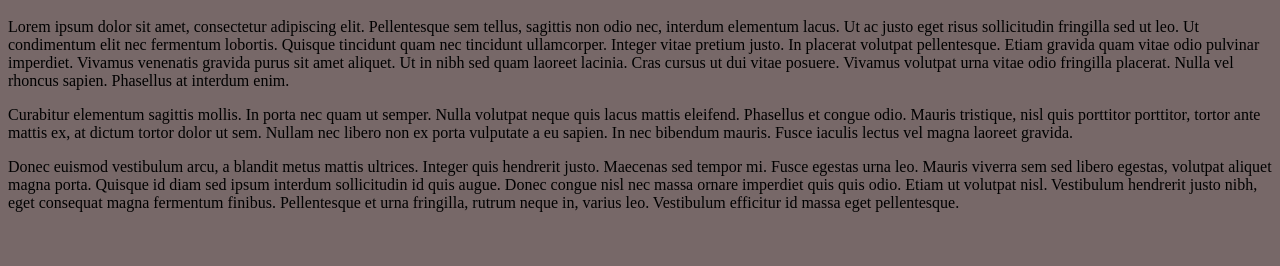
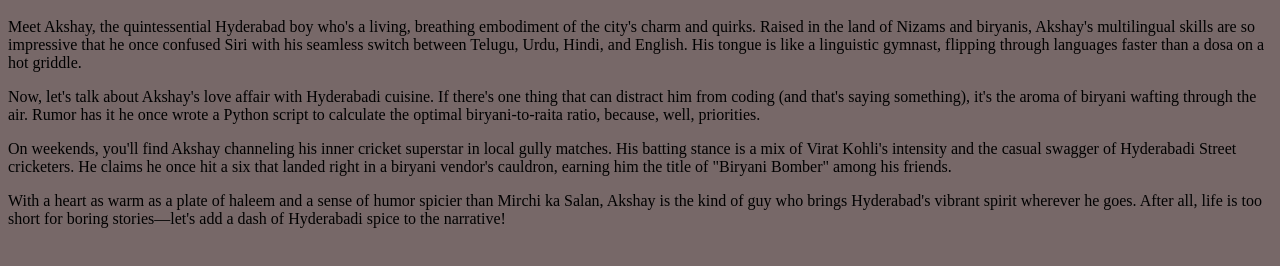
Before and after one commit to rangavamshigoud/html-porfolio, a plain HTML site: page public/about.html in a window 1280 px wide. Shown: the part 48-314 px from the top of the page. Drawn offline with Linux system fonts and the light colour scheme.

Commit message:
about.html
updated with akshay's info

```diff
--- a/public/about.html
+++ b/public/about.html
@@ -1,22 +1,18 @@
 <body style="background-color:rgb(119, 104, 104)";>
 <h1>About Me</h1>
-<p>Lorem ipsum dolor sit amet, consectetur adipiscing elit. Pellentesque sem tellus, sagittis non odio nec, interdum
-  elementum lacus. Ut ac justo eget risus sollicitudin fringilla sed ut leo. Ut condimentum elit nec fermentum lobortis.
-  Quisque tincidunt quam nec tincidunt ullamcorper. Integer vitae pretium justo. In placerat volutpat pellentesque.
-  Etiam
-  gravida quam vitae odio pulvinar imperdiet. Vivamus venenatis gravida purus sit amet aliquet. Ut in nibh sed quam
-  laoreet lacinia. Cras cursus ut dui vitae posuere. Vivamus volutpat urna vitae odio fringilla placerat. Nulla vel
-  rhoncus sapien. Phasellus at interdum enim.</p>
+<p>Meet Akshay, the quintessential Hyderabad boy who's a living, breathing embodiment of the city's charm and quirks.
+  Raised in the land of Nizams and biryanis, Akshay's multilingual skills are so impressive that he once confused Siri
+  with his seamless switch between Telugu, Urdu, Hindi, and English. His tongue is like a linguistic gymnast, flipping
+  through languages faster than a dosa on a hot griddle.</p>
 
-<p>Curabitur elementum sagittis mollis. In porta nec quam ut semper. Nulla volutpat neque quis lacus mattis eleifend.
-  Phasellus et congue odio. Mauris tristique, nisl quis porttitor porttitor, tortor ante mattis ex, at dictum tortor
-  dolor
-  ut sem. Nullam nec libero non ex porta vulputate a eu sapien. In nec bibendum mauris. Fusce iaculis lectus vel magna
-  laoreet gravida.</p>
+<p>Now, let's talk about Akshay's love affair with Hyderabadi cuisine. If there's one thing that can distract him from
+  coding (and that's saying something), it's the aroma of biryani wafting through the air. Rumor has it he once wrote a
+  Python script to calculate the optimal biryani-to-raita ratio, because, well, priorities.</p>
 
-<p>Donec euismod vestibulum arcu, a blandit metus mattis ultrices. Integer quis hendrerit justo. Maecenas sed tempor mi.
-  Fusce egestas urna leo. Mauris viverra sem sed libero egestas, volutpat aliquet magna porta. Quisque id diam sed ipsum
-  interdum sollicitudin id quis augue. Donec congue nisl nec massa ornare imperdiet quis quis odio. Etiam ut volutpat
-  nisl. Vestibulum hendrerit justo nibh, eget consequat magna fermentum finibus. Pellentesque et urna fringilla, rutrum
-  neque in, varius leo. Vestibulum efficitur id massa eget pellentesque.</p>
+<p>On weekends, you'll find Akshay channeling his inner cricket superstar in local gully matches. His batting stance is
+   a mix of Virat Kohli's intensity and the casual swagger of Hyderabadi Street cricketers. He claims he once hit a six
+   that landed right in a biryani vendor's cauldron, earning him the title of "Biryani Bomber" among his friends.</p>
+<p>With a heart as warm as a plate of haleem and a sense of humor spicier than Mirchi ka Salan, Akshay is the kind of
+  guy who brings Hyderabad's vibrant spirit wherever he goes. After all, life is too short for boring stories—let's
+  add a dash of Hyderabadi spice to the narrative!</p>
 </body>
```
